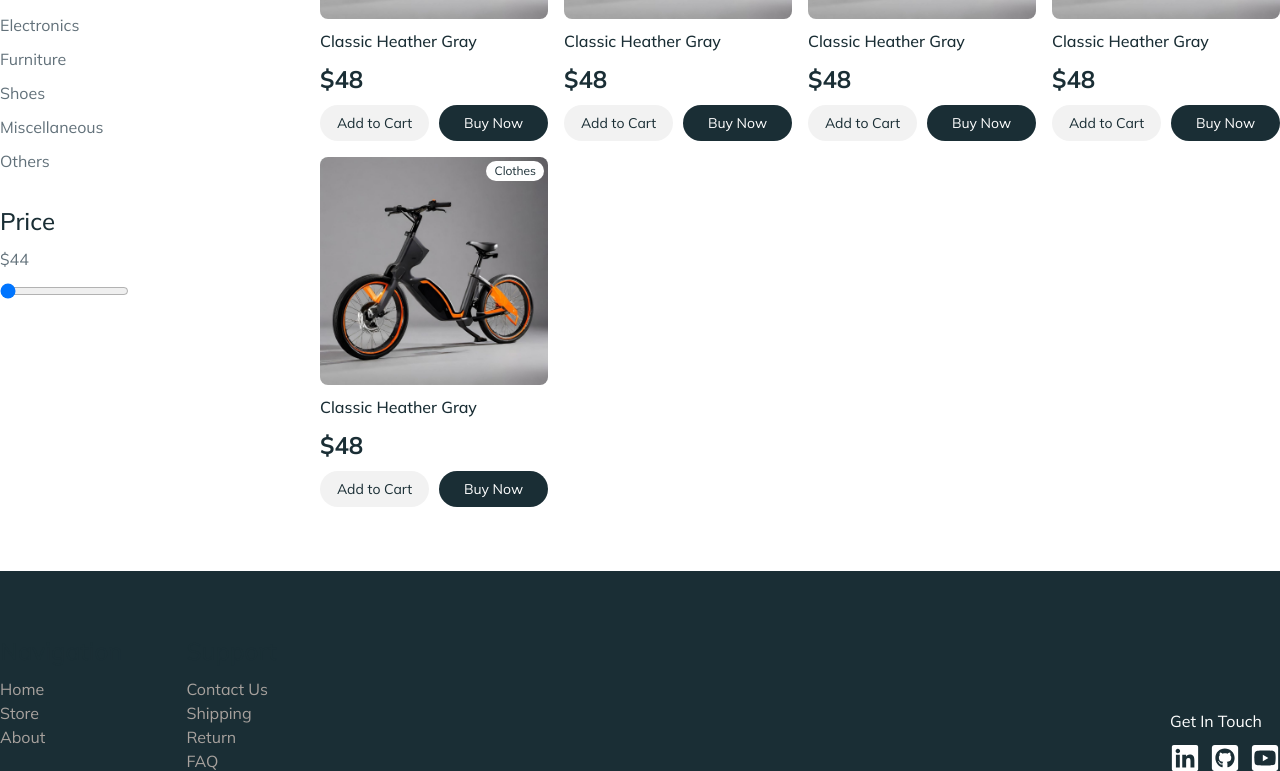
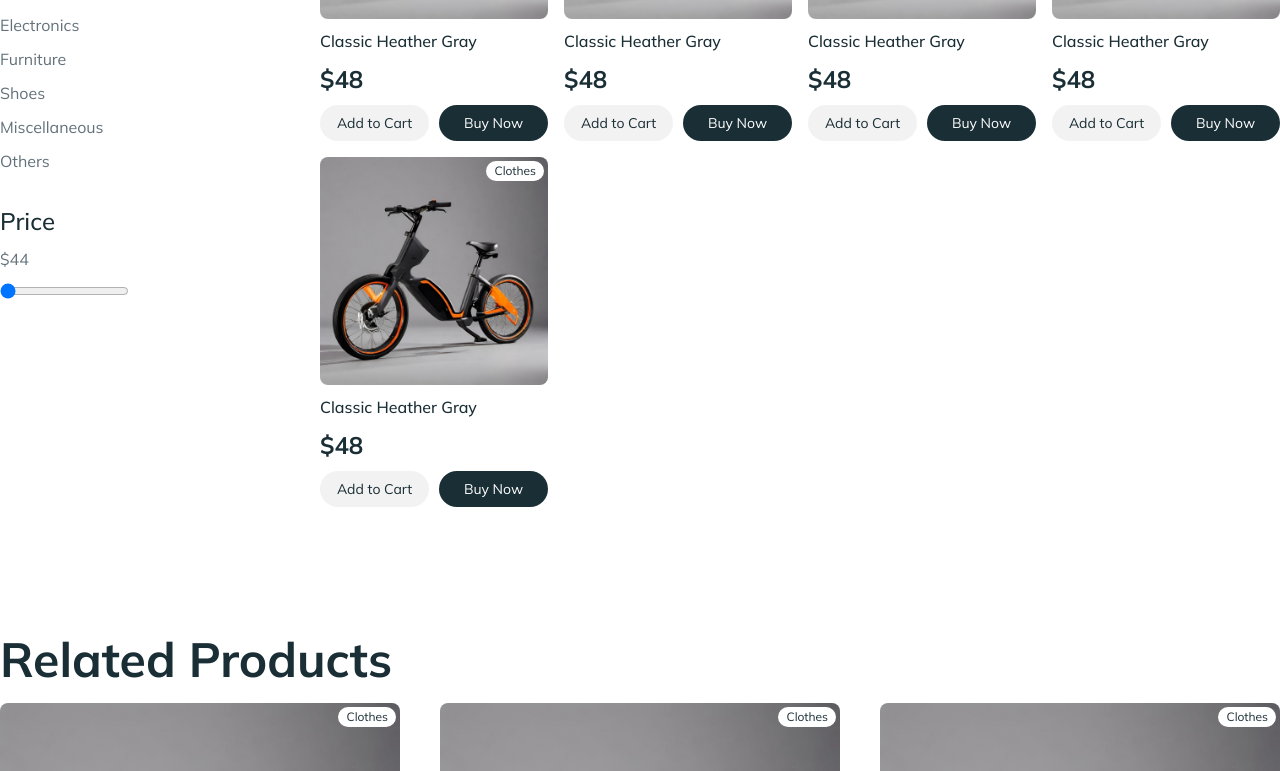
Before and after one commit to andrijaweb/ecommerce-app, a React (Vite) app: page /store in a window 1280 px wide. Shown: the part 753-1524 px from the top of the page. Built offline with nearby package versions, Linux system fonts and the light colour scheme.

Commit message:
Finished store page style, added all sections

```diff
--- a/src/pages/StorePage.tsx
+++ b/src/pages/StorePage.tsx
@@ -1,3 +1,4 @@
+import CtaSection from "../components/CtaSection";
 import Product from "../components/Product";
 
 const StorePage = () => {
@@ -13,7 +14,9 @@ const StorePage = () => {
           Shoptidy
         </h1>
       </div>
-      <div className="py-16 grid grid-cols-[1fr_3fr] max-w-container mx-auto">
+
+      <div className="max-w-container mx-auto">
+        <div className="py-16 grid grid-cols-[1fr_3fr]">
           <div className="flex flex-col gap-8">
             <div className="sort-container">
               <h3 className="heading-tertiary mb-2.5">Sort By</h3>
@@ -65,6 +68,18 @@ const StorePage = () => {
             <Product />
           </div>
         </div>
+
+        <section className="py-16 space-y-5">
+          <h2 className="heading-secondary">Related Products</h2>
+          <div className="grid grid-cols-3 gap-10">
+            <Product />
+            <Product />
+            <Product />
+          </div>
+        </section>
+
+        <CtaSection />
+      </div>
     </div>
   );
 };
```
Lines whose indentation alone changed are shown as unchanged.
